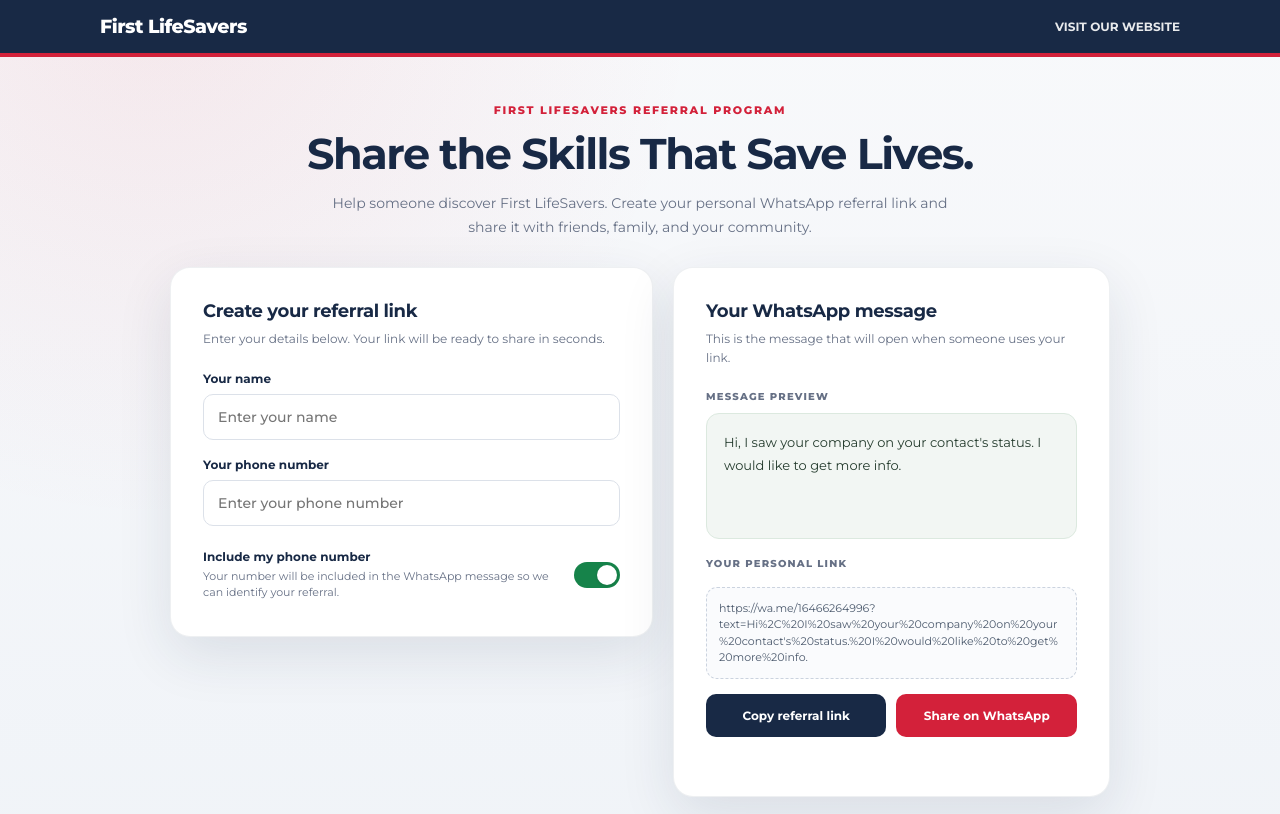
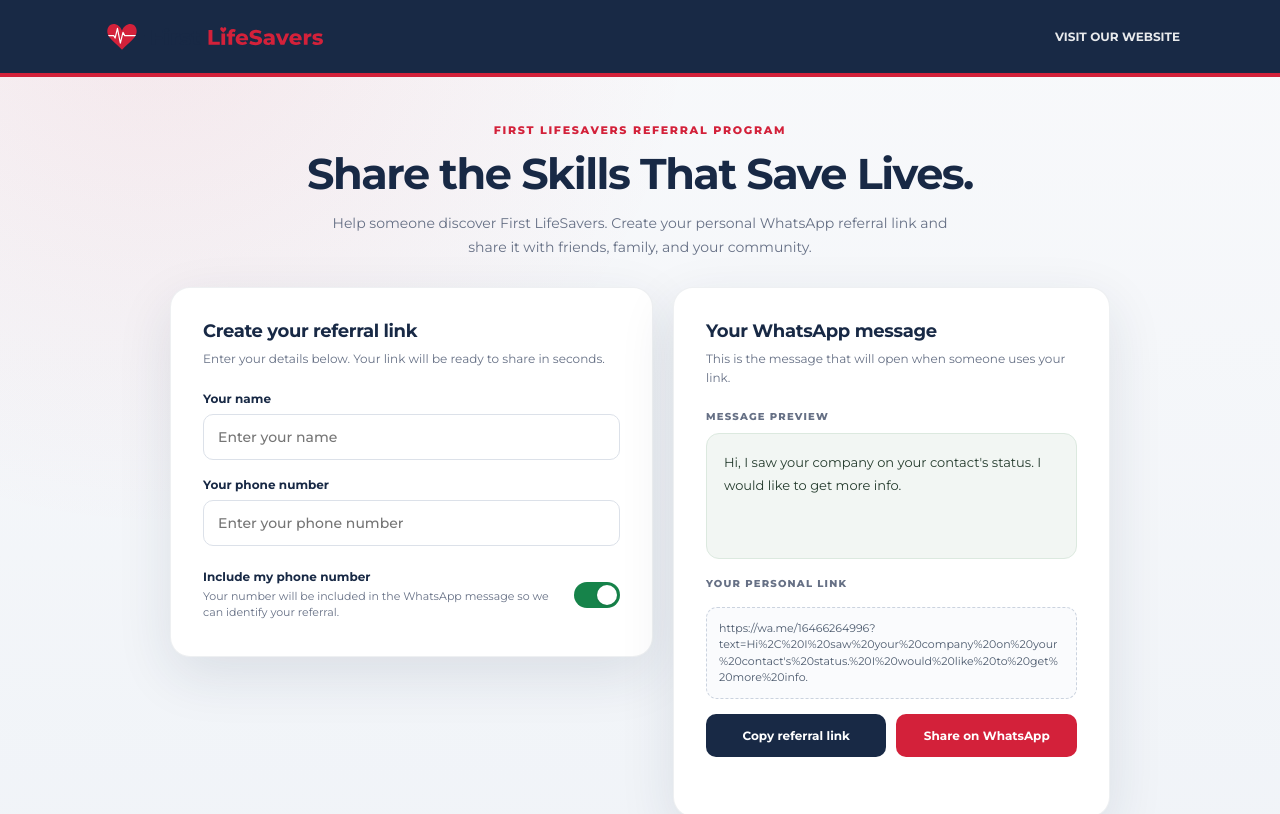
Before and after one commit to eliazer2499-max/FirstLifesavers, a plain HTML site: page FirstLifeSavers_referral.html in a window 1280 px wide. Shown: the top 814 px of the page. Drawn offline with Linux system fonts and the light colour scheme.

Commit message:
Add files via upload

```diff
--- a/FirstLifeSavers_referral.html
+++ b/FirstLifeSavers_referral.html
@@ -256,7 +256,7 @@
   <header class="topbar">
     <div class="topbar-inner">
       <a class="brand" href="/" aria-label="First LifeSavers home">
-        <img class="brand-logo" src="/logo.svg" alt="First LifeSavers" onerror="this.style.display='none'; this.nextElementSibling.style.display='inline';">
+        <img class="brand-logo" src="/assets/logo.svg" alt="First LifeSavers" onerror="this.style.display='none'; this.nextElementSibling.style.display='inline';">
         <span class="brand-fallback" style="display:none">First LifeSavers</span>
       </a>
       <a class="top-link" href="https://firstlifesavers.com/">VISIT OUR WEBSITE</a>
```
